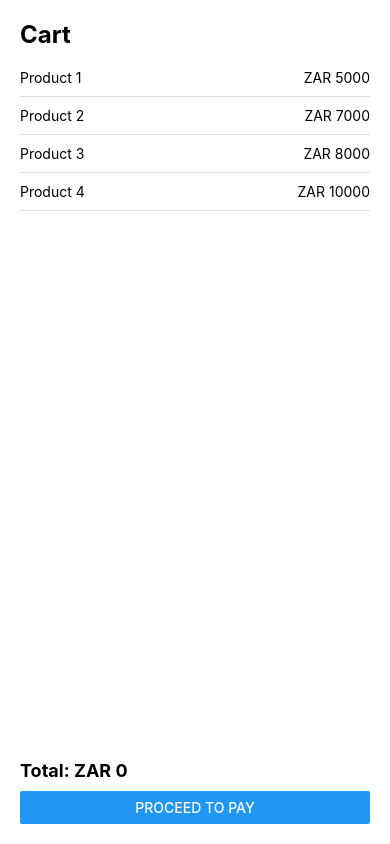
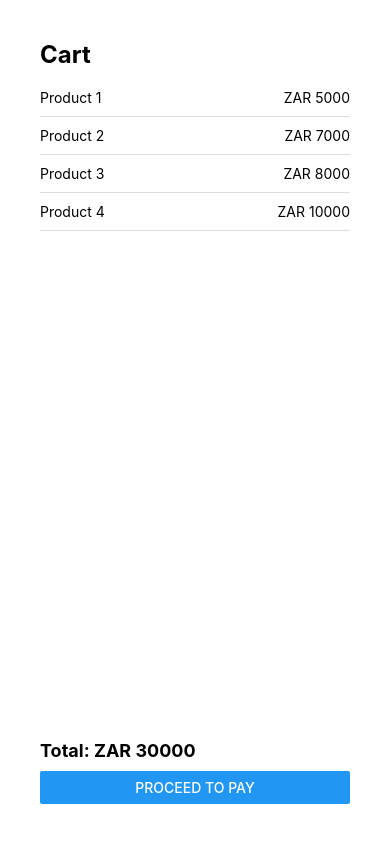
Before and after one commit to sphllzulu/paymentGateway, a React Native app: screen / in a window 390 px wide. Built offline with nearby package versions, Linux system fonts and the light colour scheme.

Commit message:
Edited the inital value of the total price

```diff
--- a/screens/Checkout.js
+++ b/screens/Checkout.js
@@ -4,7 +4,7 @@ import Pay from './PaymentScreen';
 
 const Cart = () => {
   const [showPayment, setShowPayment] = useState(false);
-  const [total, setTotal] = useState(0);
+  const [total, setTotal] = useState(30000);
 
   const products = [
     { id: '1', name: 'Product 1', price: 5000 },
@@ -67,13 +67,14 @@ export default Cart;
 const styles = StyleSheet.create({
   container: {
     flex: 1,
-    padding: 20,
+    padding: 40,
     backgroundColor: '#fff',
+    color: '#fff'
   },
   heading: {
     fontSize: 24,
     fontWeight: 'bold',
-    marginBottom: 10,
+    marginBottom: 10
   },
   product: {
     flexDirection: 'row',
@@ -81,6 +82,7 @@ const styles = StyleSheet.create({
     paddingVertical: 10,
     borderBottomWidth: 1,
     borderBottomColor: '#ddd',
+
   },
   total: {
     fontSize: 18,
```
